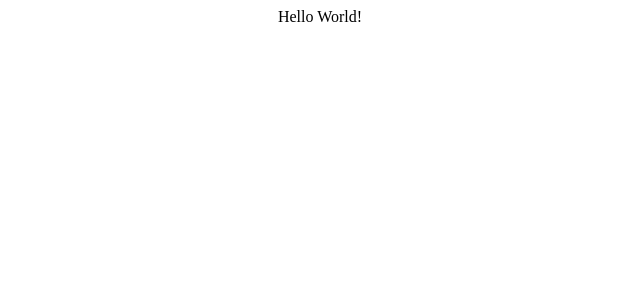
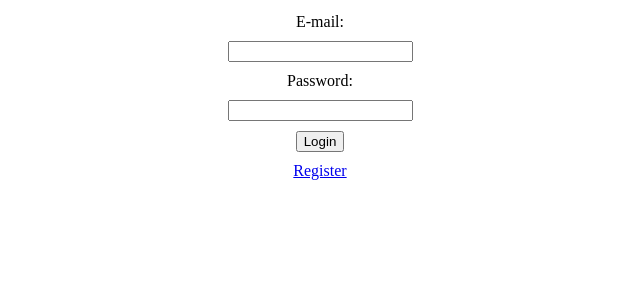
Before and after one commit to Fabi0o/CRUD-app-with-authentication, a React (Create React App) app in the folder client/: page / in a window 1280 px wide. Shown: the top 300 px of the page, without its empty margins (320-960 px from the left). Built offline with nearby package versions, Linux system fonts and the light colour scheme.

Commit message:
create login and register page

```diff
--- a/client/package.json
+++ b/client/package.json
@@ -10,7 +10,7 @@
     "react": "^18.2.0",
     "react-data-table": "^0.1.0",
     "react-dom": "^18.2.0",
-    "react-router-dom": "^6.4.3",
+    "react-router-dom": "^5.3.4",
     "react-scripts": "5.0.1",
     "web-vitals": "^2.1.4"
   },
--- a/client/public/index.html
+++ b/client/public/index.html
@@ -9,35 +9,10 @@
       name="description"
       content="Web site created using create-react-app"
     />
-    <link rel="apple-touch-icon" href="%PUBLIC_URL%/logo192.png" />
-    <!--
-      manifest.json provides metadata used when your web app is installed on a
-      user's mobile device or desktop. See https://developers.google.com/web/fundamentals/web-app-manifest/
-    -->
-    <link rel="manifest" href="%PUBLIC_URL%/manifest.json" />
-    <!--
-      Notice the use of %PUBLIC_URL% in the tags above.
-      It will be replaced with the URL of the `public` folder during the build.
-      Only files inside the `public` folder can be referenced from the HTML.
 
-      Unlike "/favicon.ico" or "favicon.ico", "%PUBLIC_URL%/favicon.ico" will
-      work correctly both with client-side routing and a non-root public URL.
-      Learn how to configure a non-root public URL by running `npm run build`.
-    -->
     <title>React App</title>
   </head>
   <body>
-    <noscript>You need to enable JavaScript to run this app.</noscript>
     <div id="root"></div>
-    <!--
-      This HTML file is a template.
-      If you open it directly in the browser, you will see an empty page.
-
-      You can add webfonts, meta tags, or analytics to this file.
-      The build step will place the bundled scripts into the <body> tag.
-
-      To begin the development, run `npm start` or `yarn start`.
-      To create a production bundle, use `npm run build` or `yarn build`.
-    -->
   </body>
 </html>
--- a/client/src/App.css
+++ b/client/src/App.css
@@ -1,3 +1,8 @@
-.App {
-  text-align: center;
+form {
+  display: flex;
+  flex-direction: column;
+  align-items: center;
 }
+form > * {
+  margin: 5px;
+}
--- a/client/src/App.js
+++ b/client/src/App.js
@@ -1,10 +1,24 @@
 import "./App.css";
+import Login from "./Login";
+import Register from "./Register";
+import { BrowserRouter as Router, Switch, Route } from "react-router-dom";
 
 function App() {
   return (
-    <div className="App">
-      <div>Hello World!</div>
-    </div>
+    <Router>
+      <div className="App">
+        <Switch>
+          <Route exact path="/">
+            <Login />
+          </Route>
+        </Switch>
+        <Switch>
+          <Route path="/register">
+            <Register />
+          </Route>
+        </Switch>
+      </div>
+    </Router>
   );
 }
 
--- /dev/null
+++ b/client/src/Login.js
@@ -0,0 +1,17 @@
+import { Link } from "react-router-dom";
+const Login = () => {
+  return (
+    <div>
+      <form>
+        <label htmlFor="E-mail">E-mail:</label>
+        <input id="E-mail" type="email" required />
+        <label htmlFor="password">Password:</label>
+        <input id="password" type="password" required />
+        <button>Login</button>
+        <Link to="/register">Register</Link>
+      </form>
+    </div>
+  );
+};
+
+export default Login;
--- /dev/null
+++ b/client/src/Register.js
@@ -0,0 +1,15 @@
+const Register = () => {
+  return (
+    <form>
+      <label htmlFor="E-mail">E-mail:</label>
+      <input id="E-mail" type="email" required />
+      <label htmlFor="password">Password:</label>
+      <input id="password" type="password" required />
+      <label htmlFor="confPassword">Confirm password:</label>
+      <input id="confPassword" type="password" required />
+      <button>Register</button>
+    </form>
+  );
+};
+
+export default Register;
```
Also changed, not shown: 1 other file (tests, documents, lock files or other folders).
